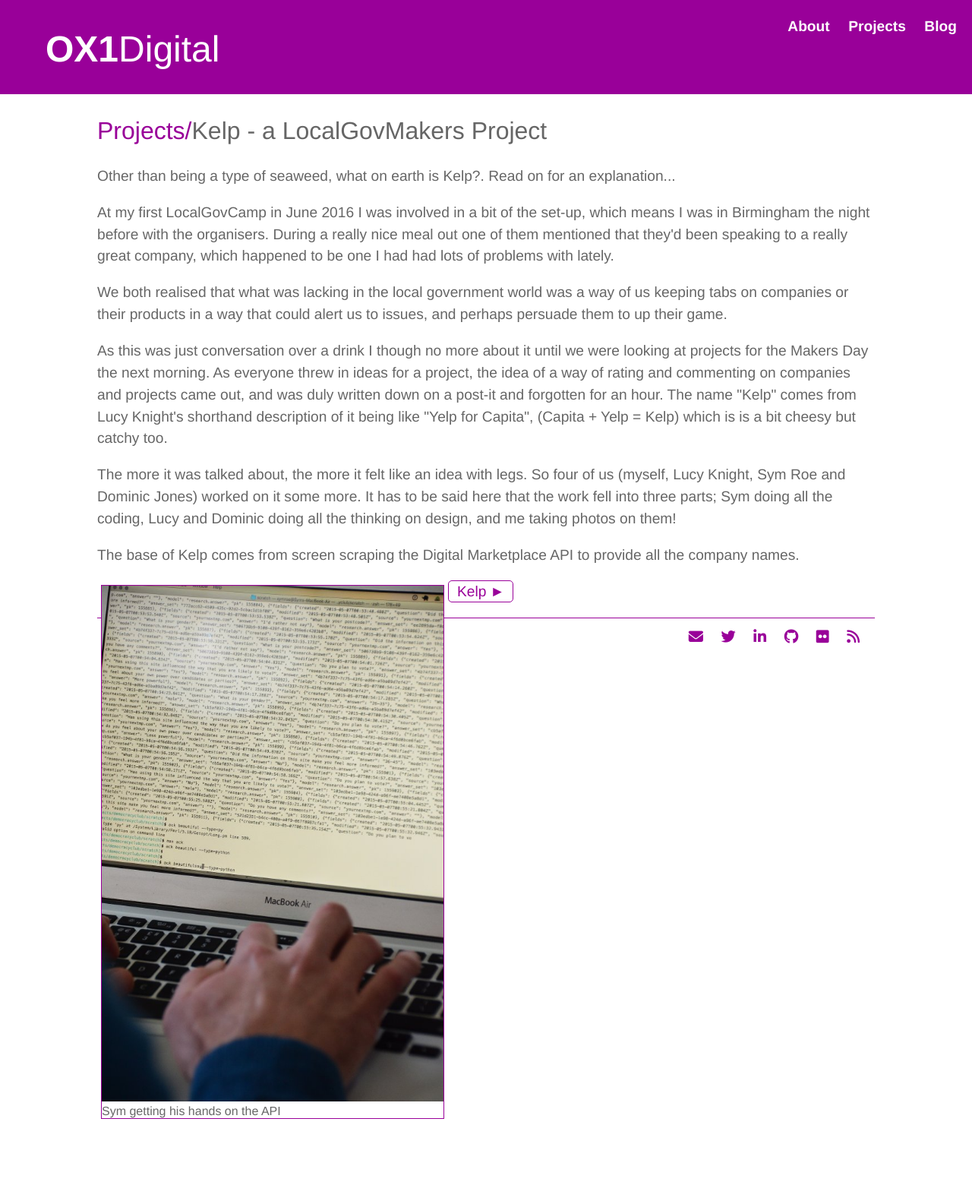
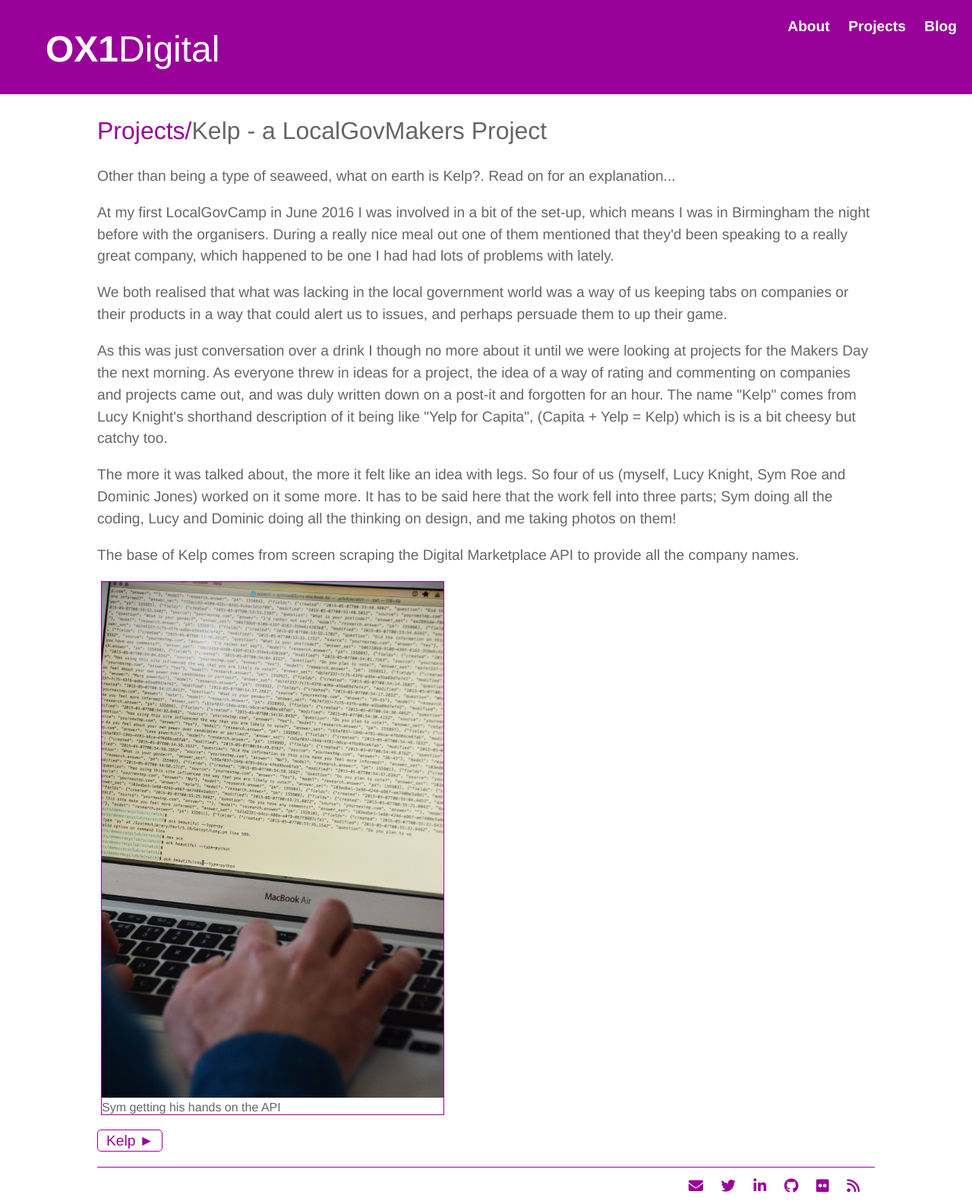
Before and after one commit to electronicdreamplant/electronicdreamplant.github.io, a Jekyll site: the page built from projects/kelp.html, in a window 1280 px wide. Shown: the whole page at 76% size. Built offline with Jekyll 4.4.1, drawn with Linux system fonts in a browser that asks for light colours; nearby versions of some CDN libraries; before the commit the page ends 1478 px from its top, so only the background shows below that.

Commit message:
Update main.css

```diff
--- a/css/main.css
+++ b/css/main.css
@@ -151,7 +151,6 @@
 div.img {
     margin: 5px;
     border: 1px solid #990099;
-    float: left;
     width: 450px;
 }
 
@@ -164,4 +163,3 @@
   padding: 5px;
   text-align: center;
 }
-}
```
